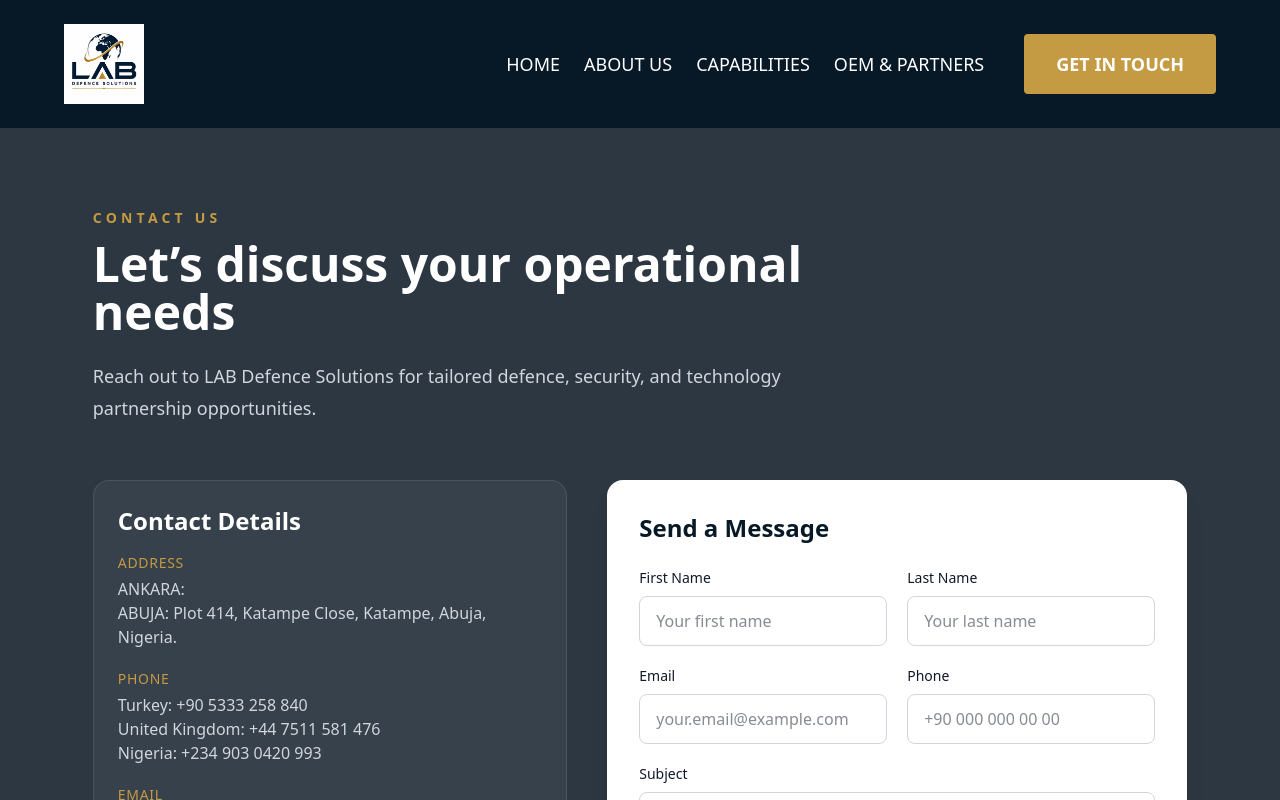
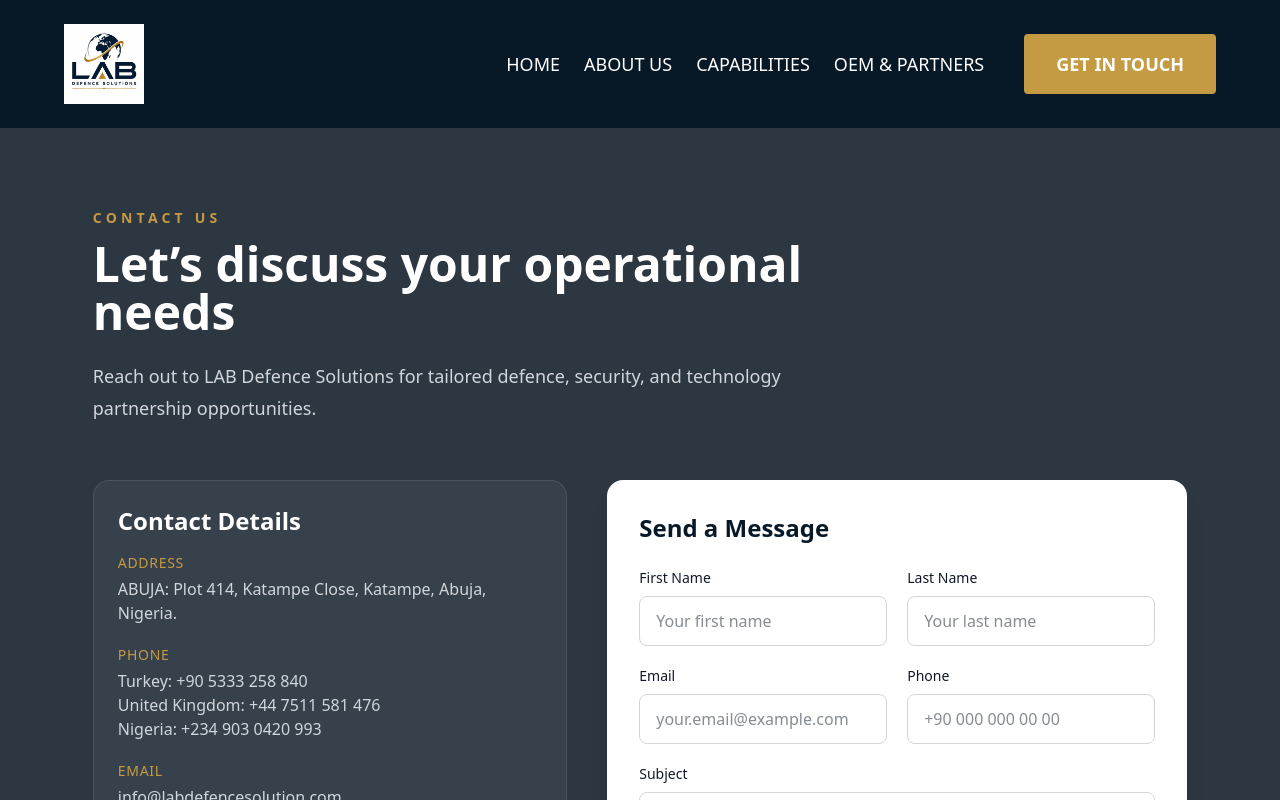
Before and after one commit to benjaminuwah/labs, a Next.js app: page /contact-us in a window 1280 px wide. Shown: the top 800 px of the page. Built offline with nearby package versions, Linux system fonts and the light colour scheme.

Commit message:
Update page.tsx

```diff
--- a/app/contact-us/page.tsx
+++ b/app/contact-us/page.tsx
@@ -26,7 +26,7 @@ const Contact = () => {
                     <p className="mb-1 text-sm uppercase tracking-wider text-defence-gold">
                       Address
                     </p>
-                    <p>ANKARA: </p>
+                    {/* <p>ANKARA: </p> */}
                     <p>
                       ABUJA: Plot 414, Katampe Close, Katampe, Abuja, Nigeria.
                     </p>
```
